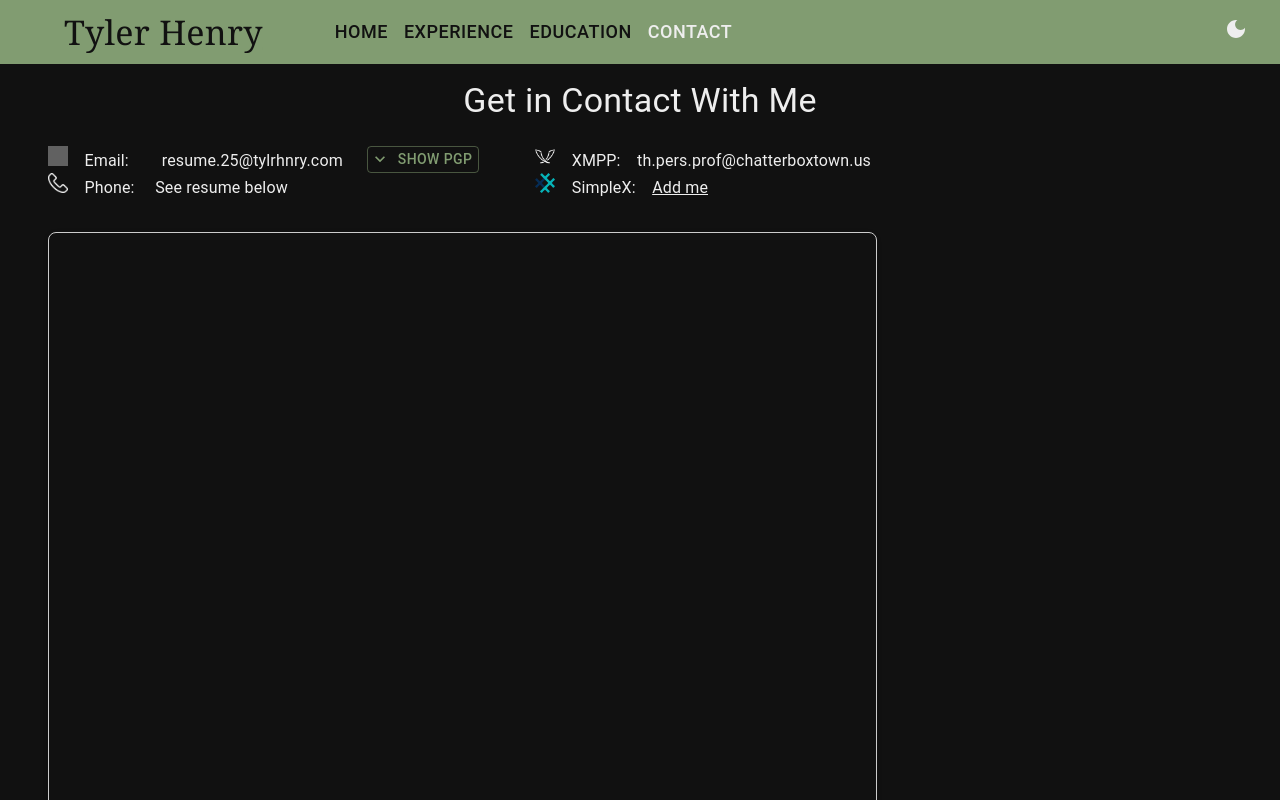
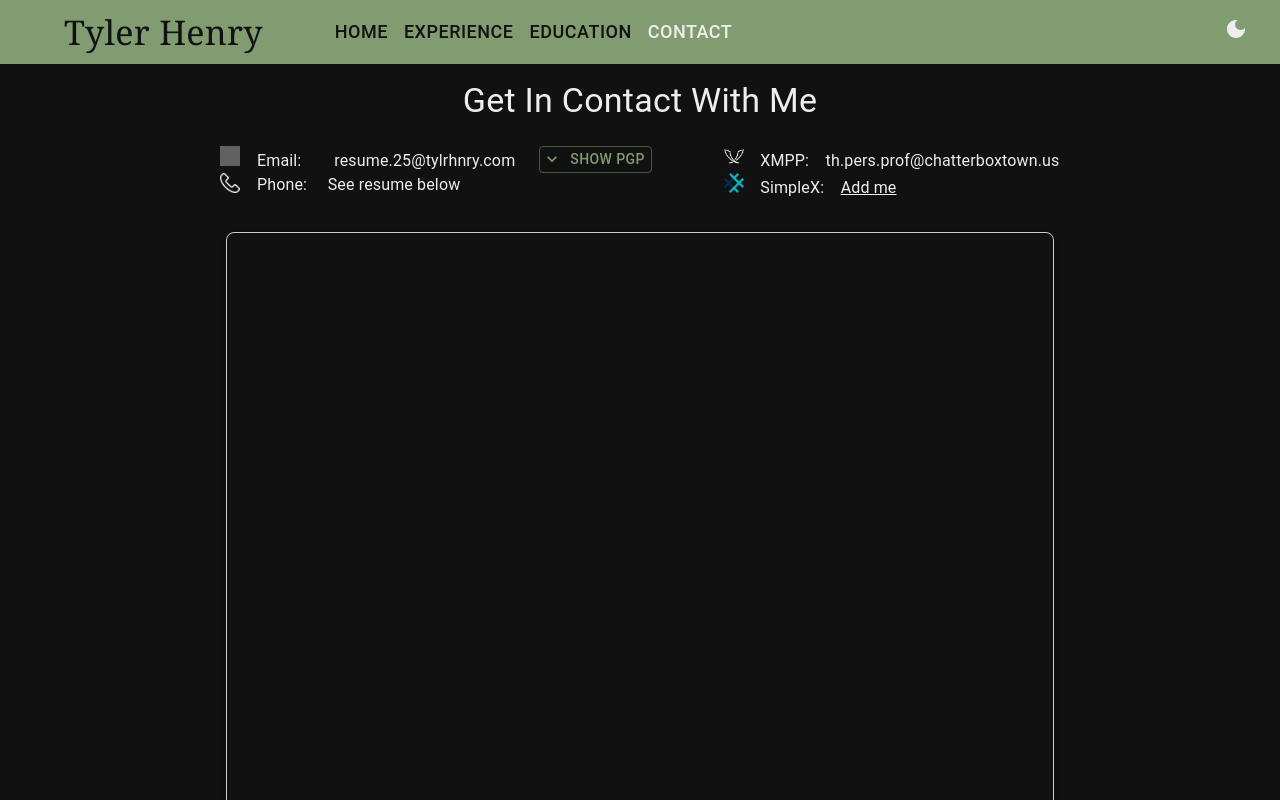
Before and after one commit to tylrhnry/tylrhnry.github.io, a Next.js app: page /contact in a window 1280 px wide. Shown: the top 800 px of the page. Built offline with nearby package versions, Linux system fonts and the light colour scheme; grey boxes are pictures that could not be loaded.

Commit message:
Made contact page center aligned

```diff
--- a/src/app/contact/page.tsx
+++ b/src/app/contact/page.tsx
@@ -35,20 +35,26 @@ const Contact: React.FC = () => {
           padding: "0.5rem",
           alignItems: "center",
         }}>
-          <Typography variant="h4" sx={{
-            // display: {md: "none"},
-          }}>
-            Get in Contact With Me
+          <Typography variant="h4">
+            Get In Contact With Me
           </Typography>
         </Container>
 
-        <Container maxWidth="xl" sx={{ paddingTop: "1rem" }}>
-          <Typography sx={{
+        <Container maxWidth="xl" sx={{ paddingTop: "1rem", display: "flex", justifyContent: "center", }}>
+          <Box sx={{
             display: "flex",
-            flexDirection: { xs: "column", md: "row" },
+            flexDirection: "row",
+            paddingRight: { xs: "0", md: "2rem" },
           }}>
-            <Box>
+            <Box sx={{
+              display: "flex",
+              flexDirection: "column",
+            }}>
               <EmailBlock/>
+              <Box sx={{
+                  display: "flex",
+                  flexDirection: "row",
+              }}>
                 <Image
                   src={"/images/phone.png"}
                   alt="Phone Icon"
@@ -58,12 +64,16 @@ const Contact: React.FC = () => {
                     filter: isDarkMode ? 'invert(1)' : 'invert(0)',
                   }}
                 />
+                <Typography>
                   {/*&emsp;Phone: &emsp;(385) three 6teen - triple eight won <br/>*/}
                   &emsp;Phone: &emsp;See resume below<br/>
+                </Typography>
+              </Box>
+            </Box>
           </Box>
 
           <Box sx={{
-              paddingLeft: { xs: "0", md: "3rem" },
+            paddingLeft: { xs: "0", md: "2rem" },
             paddingBottom: "2rem",
           }}>
             <Image
@@ -116,10 +126,13 @@ const Contact: React.FC = () => {
           </Box>
           <br/>
           <br/>
-          </Typography>
         </Container>
 
-        <Container maxWidth="xl" sx={{ paddingBottom: "2rem" }}>
+        <Container maxWidth="xl" sx={{
+          paddingBottom: "2rem",
+          display: "flex",
+          justifyContent: "center",
+        }}>
           <Box
             sx={{
               display: "flex",
```
Lines whose indentation alone changed are shown as unchanged.
